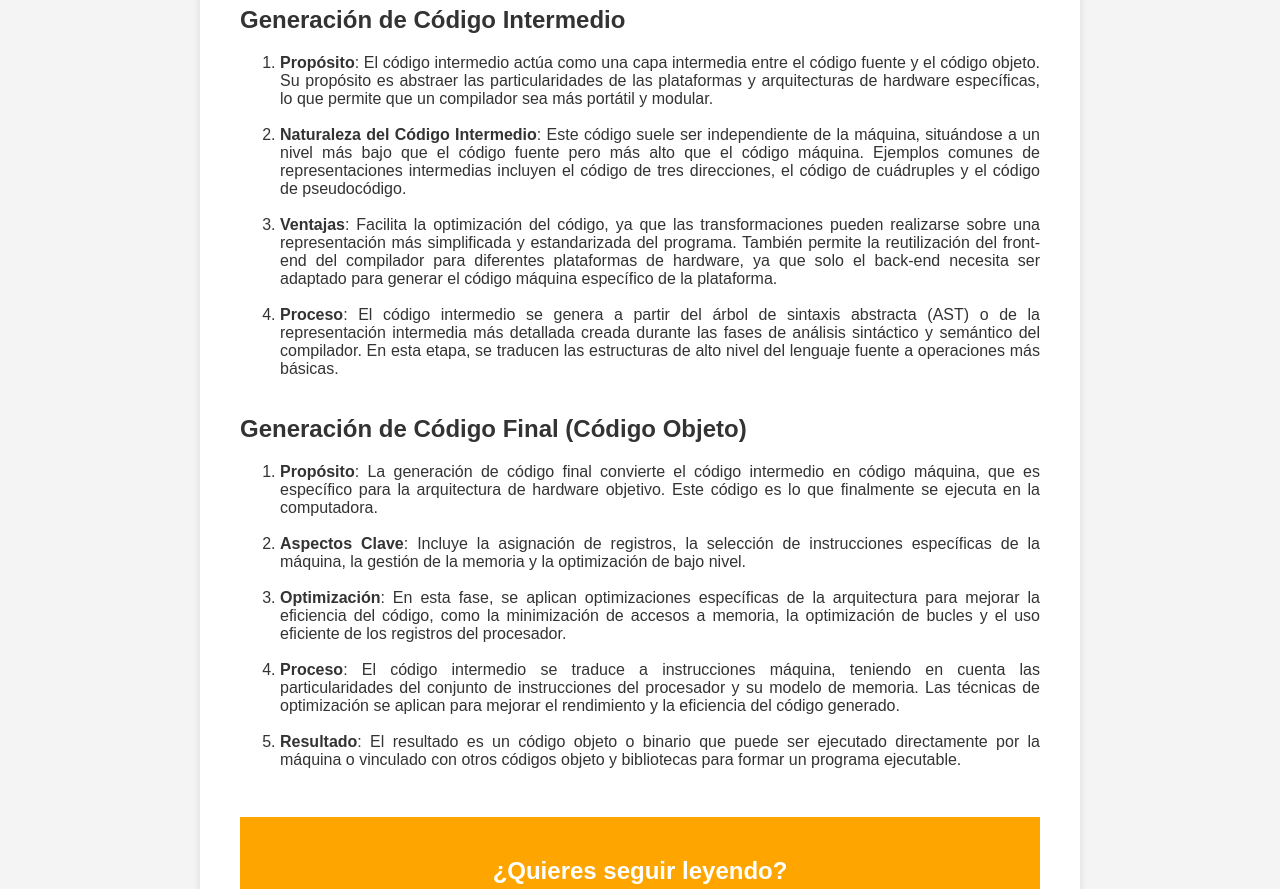
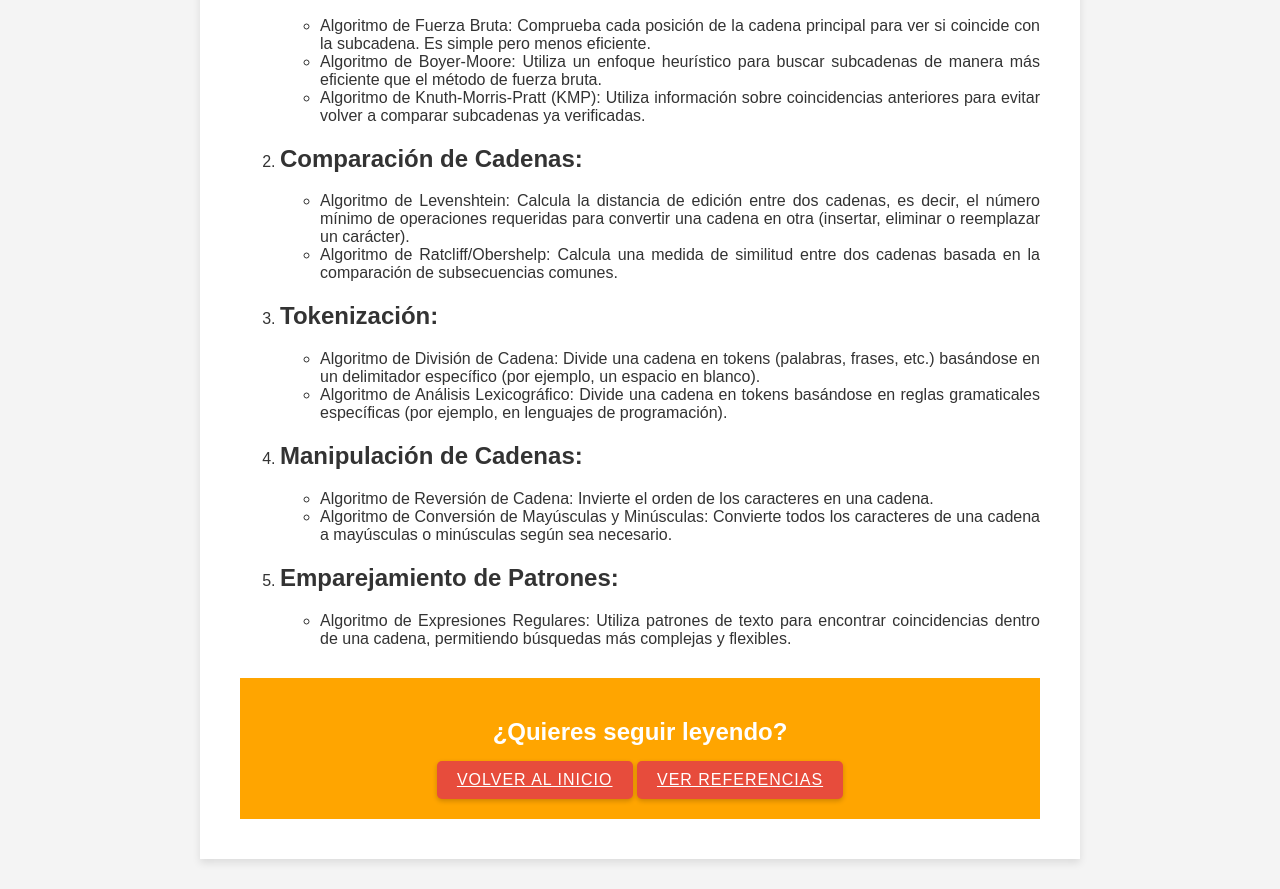
Before and after one commit to cadara-unibe/cadara-unibe.github.io, a plain HTML site: page blog-03.html in a window 1280 px wide. Shown: the part 276-1165 px from the top of the page. Drawn offline with Linux system fonts and the light colour scheme.

Commit message:
update blog 3

```diff
--- a/blog-03.html
+++ b/blog-03.html
@@ -8,33 +8,51 @@
     <link rel="stylesheet" href="https://cdnjs.cloudflare.com/ajax/libs/font-awesome/5.15.1/css/all.min.css">
 </head>
 <header>
-    <h2>Principales Aspectos de la Teoria de Automatas y Compiladores</h2>
+    <h2>Principales Algoritmos en el manejo de cadenas (strings)</h2>
 </header>
 
 <body>
     <div class="content-container">
-        <h1>Código Intermedio y Final</h1>
-
-        <p>La generación de código en un compilador se realiza en dos etapas principales: la generación de código intermedio y la generación de código final (o código objeto). Cada una de estas etapas tiene un papel específico en el proceso de transformación del código fuente en código ejecutable.</p>
-
-        <h2>Generación de Código Intermedio</h2>
+        <h1>Principales Algoritmos en el manejo de cadenas (strings)</h1>
 
         <ol>
-            <li><strong>Propósito</strong>: El código intermedio actúa como una capa intermedia entre el código fuente y el código objeto. Su propósito es abstraer las particularidades de las plataformas y arquitecturas de hardware específicas, lo que permite que un compilador sea más portátil y modular.</li><br/>
-            <li><strong>Naturaleza del Código Intermedio</strong>: Este código suele ser independiente de la máquina, situándose a un nivel más bajo que el código fuente pero más alto que el código máquina. Ejemplos comunes de representaciones intermedias incluyen el código de tres direcciones, el código de cuádruples y el código de pseudocódigo.</li><br/>
-            <li><strong>Ventajas</strong>: Facilita la optimización del código, ya que las transformaciones pueden realizarse sobre una representación más simplificada y estandarizada del programa. También permite la reutilización del front-end del compilador para diferentes plataformas de hardware, ya que solo el back-end necesita ser adaptado para generar el código máquina específico de la plataforma.</li><br/>
-            <li><strong>Proceso</strong>: El código intermedio se genera a partir del árbol de sintaxis abstracta (AST) o de la representación intermedia más detallada creada durante las fases de análisis sintáctico y semántico del compilador. En esta etapa, se traducen las estructuras de alto nivel del lenguaje fuente a operaciones más básicas.</li><br/>
-        </ol>
+            <li>
+              <h2>Búsqueda de Subcadenas:</h2>
+              <ul>
+                <li>Algoritmo de Fuerza Bruta: Comprueba cada posición de la cadena principal para ver si coincide con la subcadena. Es simple pero menos eficiente.</li>
+                <li>Algoritmo de Boyer-Moore: Utiliza un enfoque heurístico para buscar subcadenas de manera más eficiente que el método de fuerza bruta.</li>
+                <li>Algoritmo de Knuth-Morris-Pratt (KMP): Utiliza información sobre coincidencias anteriores para evitar volver a comparar subcadenas ya verificadas.</li>
+              </ul>
+            </li>
+            <li>
+              <h2>Comparación de Cadenas:</h2>
+              <ul>
+                <li>Algoritmo de Levenshtein: Calcula la distancia de edición entre dos cadenas, es decir, el número mínimo de operaciones requeridas para convertir una cadena en otra (insertar, eliminar o reemplazar un carácter).</li>
+                <li>Algoritmo de Ratcliff/Obershelp: Calcula una medida de similitud entre dos cadenas basada en la comparación de subsecuencias comunes.</li>
+              </ul>
+            </li>
+            <li>
+              <h2>Tokenización:</h2>
+              <ul>
+                <li>Algoritmo de División de Cadena: Divide una cadena en tokens (palabras, frases, etc.) basándose en un delimitador específico (por ejemplo, un espacio en blanco).</li>
+                <li>Algoritmo de Análisis Lexicográfico: Divide una cadena en tokens basándose en reglas gramaticales específicas (por ejemplo, en lenguajes de programación).</li>
+              </ul>
+            </li>
+            <li>
+              <h2>Manipulación de Cadenas:</h2>
+              <ul>
+                <li>Algoritmo de Reversión de Cadena: Invierte el orden de los caracteres en una cadena.</li>
+                <li>Algoritmo de Conversión de Mayúsculas y Minúsculas: Convierte todos los caracteres de una cadena a mayúsculas o minúsculas según sea necesario.</li>
+              </ul>
+            </li>
+            <li>
+              <h2>Emparejamiento de Patrones:</h2>
+              <ul>
+                <li>Algoritmo de Expresiones Regulares: Utiliza patrones de texto para encontrar coincidencias dentro de una cadena, permitiendo búsquedas más complejas y flexibles.</li>
+              </ul>
+            </li>
+          </ol>
 
-        <h2>Generación de Código Final (Código Objeto)</h2>
-
-        <ol>
-            <li><strong>Propósito</strong>: La generación de código final convierte el código intermedio en código máquina, que es específico para la arquitectura de hardware objetivo. Este código es lo que finalmente se ejecuta en la computadora.</li><br/>
-            <li><strong>Aspectos Clave</strong>: Incluye la asignación de registros, la selección de instrucciones específicas de la máquina, la gestión de la memoria y la optimización de bajo nivel.</li><br/>
-            <li><strong>Optimización</strong>: En esta fase, se aplican optimizaciones específicas de la arquitectura para mejorar la eficiencia del código, como la minimización de accesos a memoria, la optimización de bucles y el uso eficiente de los registros del procesador.</li><br/>
-            <li><strong>Proceso</strong>: El código intermedio se traduce a instrucciones máquina, teniendo en cuenta las particularidades del conjunto de instrucciones del procesador y su modelo de memoria. Las técnicas de optimización se aplican para mejorar el rendimiento y la eficiencia del código generado.</li><br/>
-            <li><strong>Resultado</strong>: El resultado es un código objeto o binario que puede ser ejecutado directamente por la máquina o vinculado con otros códigos objeto y bibliotecas para formar un programa ejecutable.</li><br/>
-        </ol>
 
         <section class="cta-section">
             <h2>¿Quieres seguir leyendo?</h2>
```
